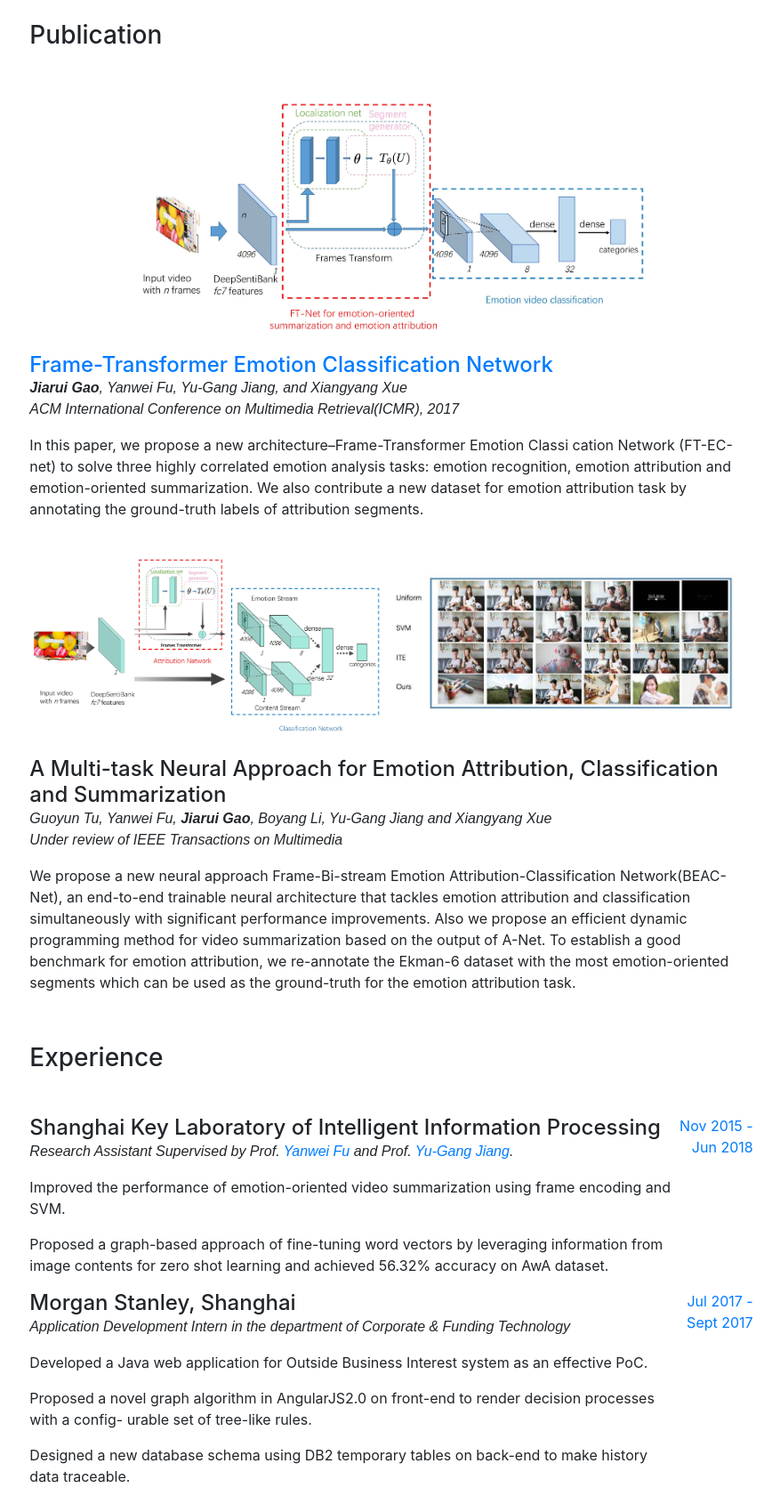
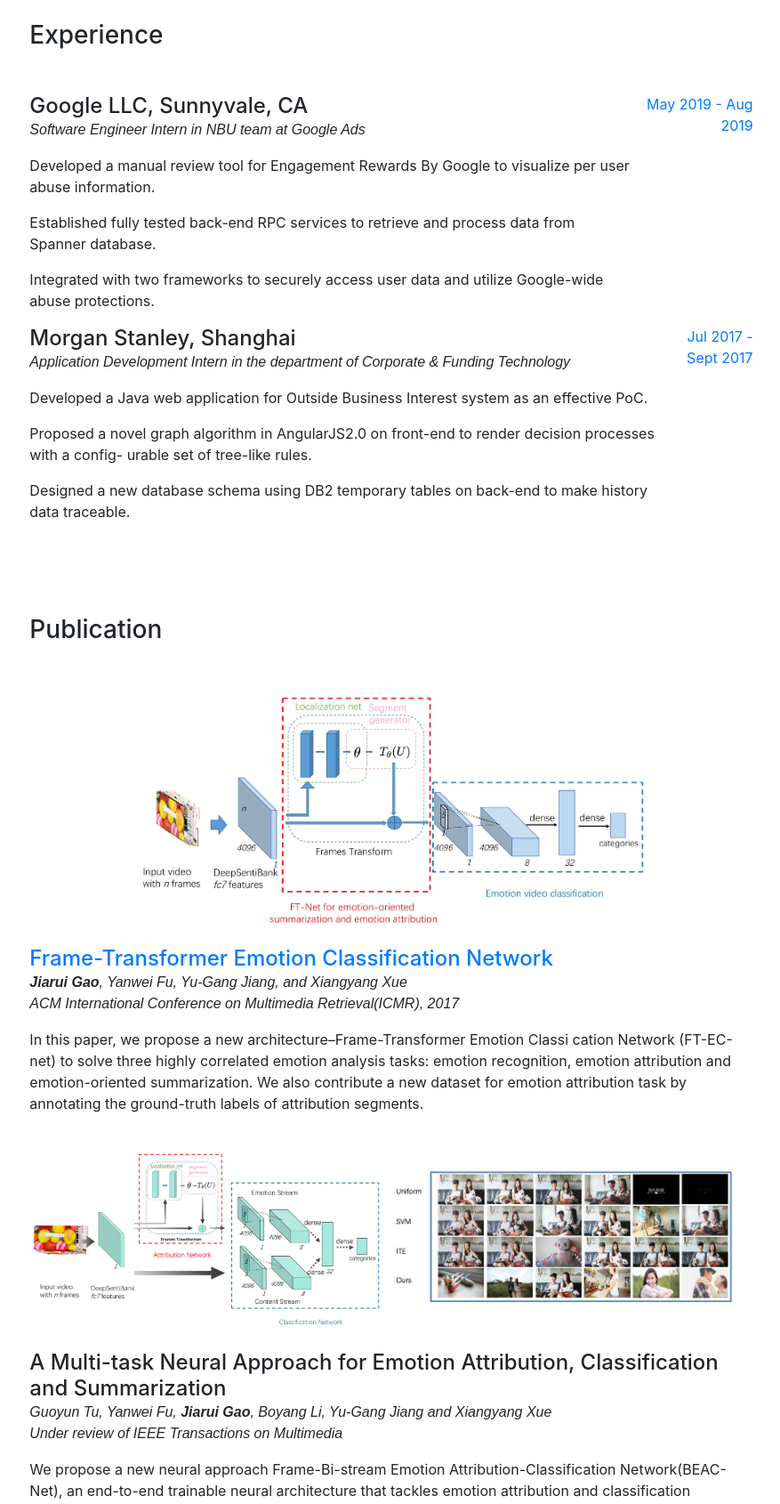
Before and after one commit to kittenish/kittenish.github.io, a website with bundled scripts: page index.html in a window 1280 px wide. Shown: the part 443-2133 px from the top of the page at 89% size, without its empty margins (200-1077 px from the left). Built offline with nearby package versions, Linux system fonts and the light colour scheme; a web font is replaced by a local one.

Commit message:
update html

```diff
--- a/index.html
+++ b/index.html
@@ -90,7 +90,49 @@
       </table>
        </section>
 
+      <section >
+        <table width="100%" align="center" cellpadding="20" cellspacing="0" >
+            <tbody>
+              <tr>
+            <td width = "100%" valign="middle" >
+        <div class="my-auto">
+          <h3 class="mb-5">Experience</h3>
 
+          <div class="resume-item d-flex flex-column flex-md-row">
+            <div class="resume-content mr-auto">
+              <h4 class="mb-0">Google LLC, Sunnyvale, CA</h4>
+              <div class="subheading mb-3" style="font-style: italic;">Software Engineer Intern in NBU team at Google Ads</div>
+              <p>Developed a manual review tool for Engagement Rewards By Google to visualize per user abuse information.</p>
+              <p>Established fully tested back-end RPC services to retrieve and process data from Spanner database.
+</p>
+<p>Integrated with two frameworks to securely access user data and utilize Google-wide abuse protections.
+  </p>
+            </div>
+            <div class="resume-date text-md-right">
+              <span class="text-primary">May 2019 - Aug 2019</span>
+            </div>
+          </div>
+
+          <div class="resume-item d-flex flex-column flex-md-row mb-5">
+            <div class="resume-content mr-auto">
+              <h4 class="mb-0" >Morgan Stanley, Shanghai</h4>
+              <div class="subheading mb-3" style="font-style: italic;">Application Development Intern in the department of Corporate & Funding Technology</div>
+              <p>Developed a Java web application for Outside Business Interest system as an effective PoC.</p>
+              <p>Proposed a novel graph algorithm in AngularJS2.0 on front-end to render decision processes with a config- urable set of tree-like rules.</p>
+              <p>Designed a new database schema using DB2 temporary tables on back-end to make history data traceable.</p>
+            </div>
+            <div class="resume-date text-md-right">
+              <span class="text-primary">Jul 2017 - Sept 2017</span>
+            </div>
+          </div>
+
+
+        </tr>
+      </td>
+        </div>
+      </tbody>
+    </table>
+      </section>
 
       <section >
         <table width="100%" align="center" cellpadding="20" cellspacing="0">
@@ -130,50 +172,8 @@
       </tbody>
     </table>
       </section>
-
-      <section >
-        <table width="100%" align="center" cellpadding="20" cellspacing="0" >
-            <tbody>
-              <tr>
-            <td width = "100%" valign="middle" >
-        <div class="my-auto">
-          <h3 class="mb-5">Experience</h3>
-
-          <div class="resume-item d-flex flex-column flex-md-row">
-            <div class="resume-content mr-auto">
-              <h4 class="mb-0">Shanghai Key Laboratory of Intelligent Information Processing</h4>
-              <div class="subheading mb-3" style="font-style: italic;">Research Assistant Supervised by Prof. <a href = "http://yanweifu.github.io">Yanwei Fu</a> and Prof. <a href="http://www.yugangjiang.info">Yu-Gang Jiang</a>.</div>
-              <p>Improved the performance of emotion-oriented video summarization using frame encoding and SVM.</p>
-              <p>Proposed a graph-based approach of fine-tuning word vectors by leveraging information from image contents
-for zero shot learning and achieved 56.32% accuracy on AwA dataset.
-</p>
-            </div>
-            <div class="resume-date text-md-right">
-              <span class="text-primary">Nov 2015 - Jun 2018</span>
-            </div>
-          </div>
-
-          <div class="resume-item d-flex flex-column flex-md-row mb-5">
-            <div class="resume-content mr-auto">
-              <h4 class="mb-0" >Morgan Stanley, Shanghai</h4>
-              <div class="subheading mb-3" style="font-style: italic;">Application Development Intern in the department of Corporate & Funding Technology</div>
-              <p>Developed a Java web application for Outside Business Interest system as an effective PoC.</p>
-              <p>Proposed a novel graph algorithm in AngularJS2.0 on front-end to render decision processes with a config- urable set of tree-like rules.</p>
-              <p>Designed a new database schema using DB2 temporary tables on back-end to make history data traceable.</p>
-            </div>
-            <div class="resume-date text-md-right">
-              <span class="text-primary">Jul 2017 - Sept 2017</span>
-            </div>
-          </div>
-
-
-        </tr>
-      </td>
-        </div>
-      </tbody>
-    </table>
-      </section>
-
+      <p align="center"> Last update: 08/11/2019 By Jiarui Gao
+      </p>
     </table>
     </div>
 
```
